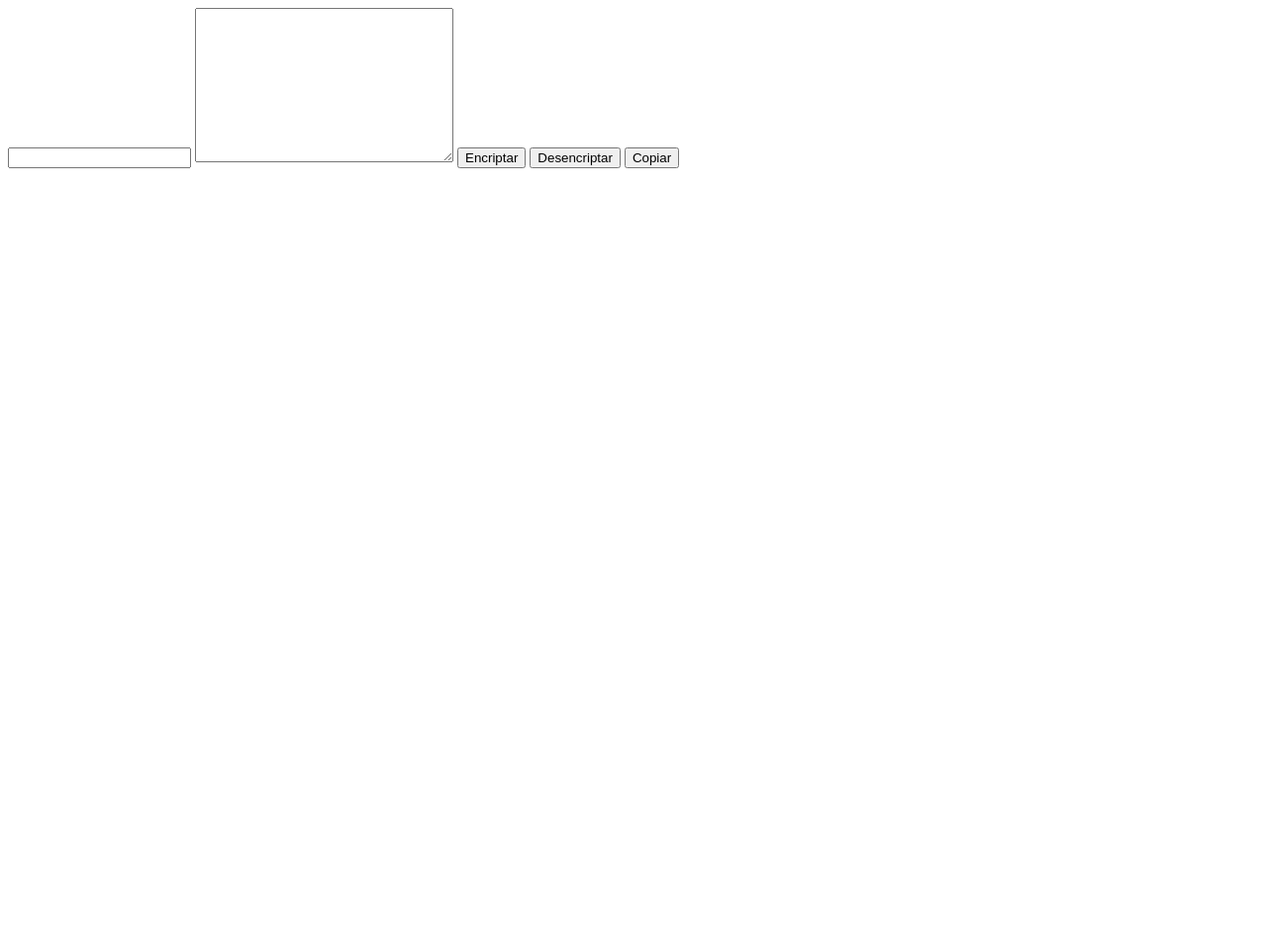
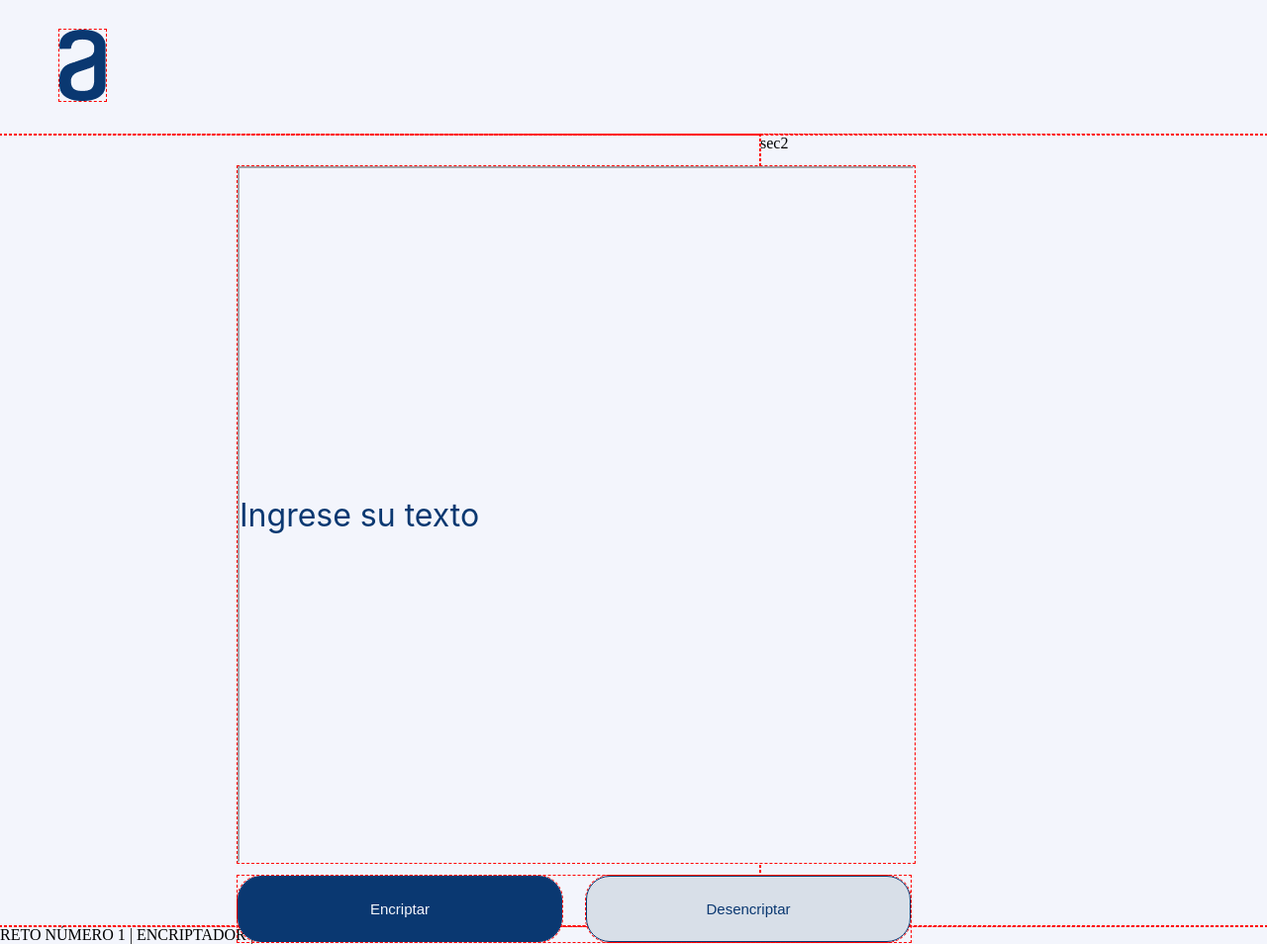
Before and after one commit to N0D3TR4CK3R/ChallengeAlura_1, a plain HTML site: page index.html in a window 1280 px wide. Shown: the whole page at 99% size. Before the commit the page ends 800 px from the top, so only its background shows below. Drawn offline with Linux system fonts and the light colour scheme.

Commit message:
estilos, media

```diff
--- a/index.html
+++ b/index.html
@@ -5,15 +5,28 @@
     <meta http-equiv="X-UA-Compatible" content="IE=edge">
     <meta name="viewport" content="width=device-width, initial-scale=1.0">
     <script type="text/javascript" src="/script.js"></script>
+    <link rel="stylesheet" href="style.css">
     <title>Encriptador</title>
 
 </head>
 <body>
-    <input type="text" id="textoCifrado">
-    <textarea name="result" id="textoDescifrado" cols="30" rows="10"></textarea>
-    <button type="button" id="botonEncriptar" onclick="cifrar()">Encriptar</button>
-    <button type="button" id="botonDesencriptar" onclick="descifrar()">Desencriptar</button>
-    <button type="button" id="botonCopiar" onclick="copiar()">Copiar</button>
+    <Header>
+        <img src="/media/Logo.png" alt="">
+    </Header>
+    <main>
+        <section class="seccion1">
+            <input type="text" class="textInput" id="textoCifrado" value="Ingrese su texto"></input>
+            <div class="recomendacion"></div>
+            <div class="botones">
+                <input type="button" value="Encriptar" class="btnEncriptar">
+                <input type="button" value="Desencriptar" class="btnDesencriptar">
+            </div>
+        </section>
+        <section class="seccion2">sec2</section>
+    </main>
+    <footer>
+        <p>RETO NÚMERO 1 | ENCRIPTADOR | MATEO JAVIER CABRERA CEDEÑO</p>
+    </footer>
 </body>
 <script>
 </script>
--- a/style.css
+++ b/style.css
@@ -0,0 +1,109 @@
+* {
+    margin: 0;
+    padding: 0;
+    outline: red dashed 1px;
+}
+
+header {
+    width: 100%;
+    height: 60%;
+    background-color: #F3F5FC;
+}
+
+header img {
+    margin-left: 60px;
+    margin-top: 30px;
+    margin-bottom: 30px;
+}
+
+main {
+    width: 100%;
+    height: 800px;
+    background-color: #F3F5FC;
+    display: flex;
+    justify-content: space-between;
+}
+
+footer {
+    width: 100%;
+    height: 10%;
+    background-color: #F3F5FC;
+}
+
+section {
+    height: 100%;
+}
+
+.seccion1 {
+    width: 60%;
+
+}
+
+.seccion2 {
+    width: 40%;
+}
+
+.textInput {
+    position: absolute;
+    width: 680px;
+    height: 700px;
+    left: 240px;
+    top: 168px;
+    text-justify: center;
+    font-family: 'Inter';
+    font-style: normal;
+    font-weight: 400;
+    font-size: 32px;
+    line-height: 150%;
+    color: #0A3871;
+    border-color: #F3F5FC;
+    background-color: #F3F5FC;
+}
+
+.botones {
+    display: flex;
+    flex-direction: row;
+    align-items: flex-start;
+    padding: 0px;
+    gap: 24px;
+
+    position: absolute;
+    width: 680px;
+    height: 67px;
+    left: 240px;
+    top: 885px;
+}
+
+.btnEncriptar {
+    flex-direction: row;
+    align-items: flex-start;
+    padding: 24px;
+    gap: 8px;
+    width: 328px;
+    height: 67px;
+    background: #0A3871;
+    border-radius: 24px;
+    flex: none;
+    order: 0;
+    flex-grow: 0;
+    border: 1px solid #0A3871;
+    color: #F3F5FC;
+    font-size: 15px;
+}
+
+.btnDesencriptar {
+    flex-direction: row;
+    align-items: flex-start;
+    padding: 24px;
+    gap: 8px;
+    width: 328px;
+    height: 67px;
+    background: #D8DFE8;
+    border-radius: 24px;
+    flex: none;
+    order: 0;
+    flex-grow: 0;
+    border: 1px solid #0A3871;
+    color: #0A3871;
+    font-size: 15px;
+}
```
Also changed, not shown: prubeva.html (added, +5 -0 lines), media/Logo.png (added).
